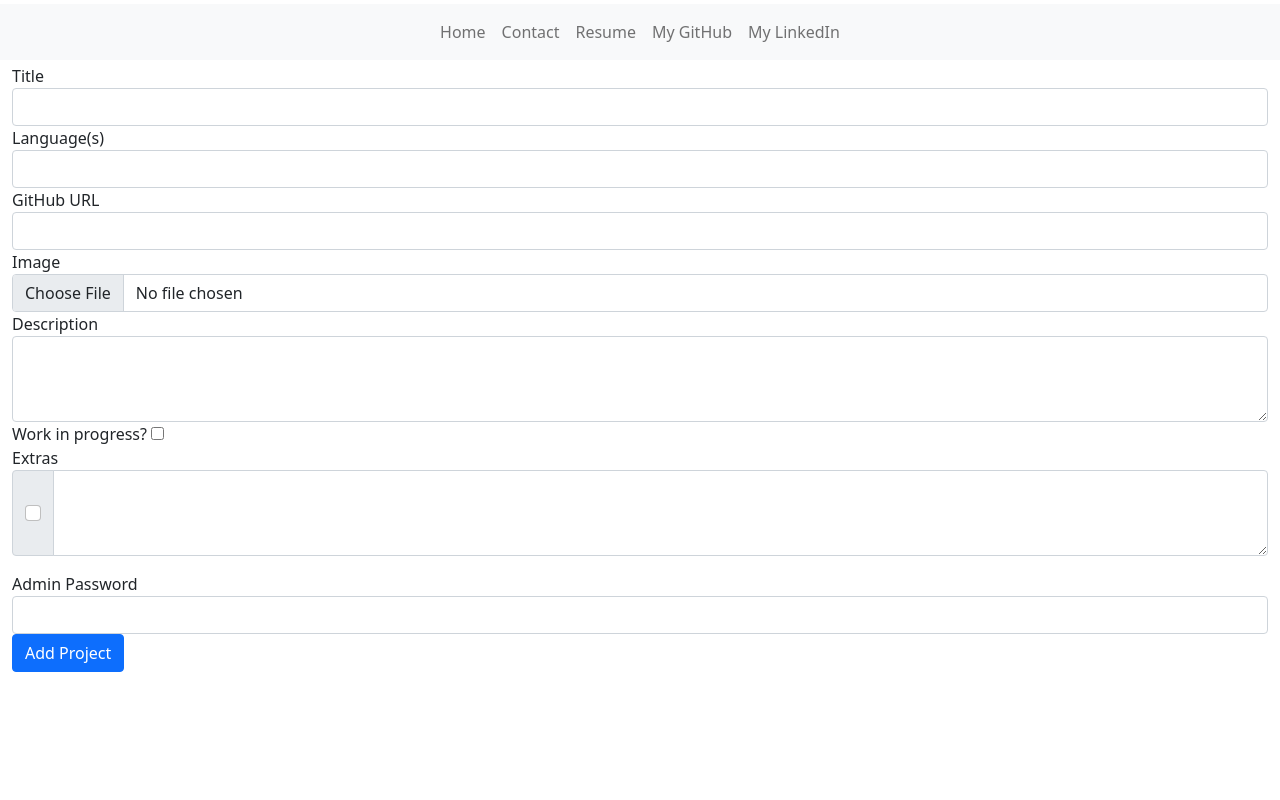
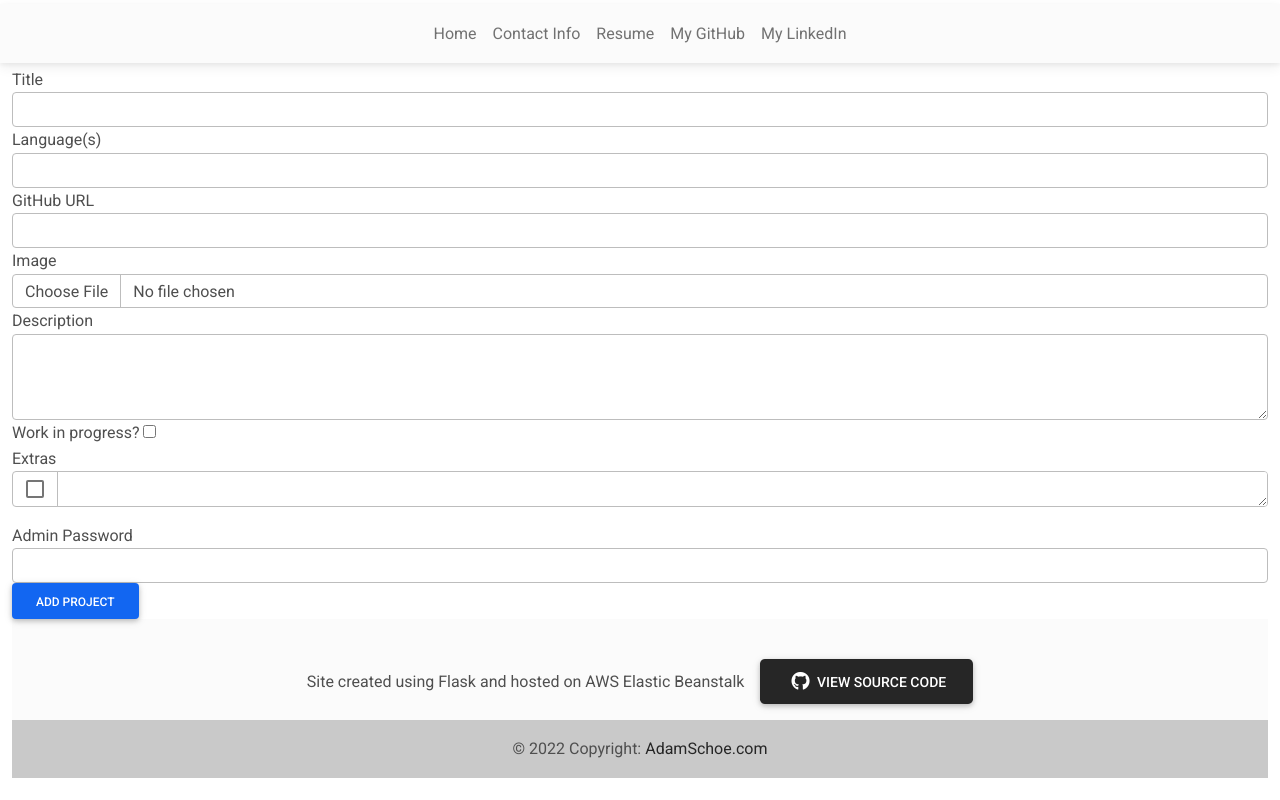
Before and after one commit to ASchoe311/adamschoe.com, a Flask app: page /addproject in a window 1280 px wide. Run offline with Flask 2, Linux system fonts and the light colour scheme; parts of the project's set-up code (start-up, migrations or seed data) failed here and were passed over.

Commit message:
Fresh updates

```diff
--- a/sql/data.sql
+++ b/sql/data.sql
@@ -4,7 +4,7 @@
 VALUES ('EasyTuya', 'https://github.com/ASchoe311/EasyTuya', 'tuyaimg.png',
 "EasyTuya is a package containing nearly all needed functionality for interacting with your Tuya powered IOT devices through Python and Tuya's web API.", 'Python', TRUE);
 INSERT INTO projects(title, github_url, `image`, `description`, languages, is_wip)
-VALUES ('QueueBot', 'https://github.com/ASchoe311/RicksDoorQueue', 'queuebotimg.png', "QueueBot is a chat bot that runs in the staff GroupMe chat of my work. Since I and a majority of my coworkers are students, we often need shifts picked up. With a few simple commands QueueBot can keep track of the shift pickup queue for each day to simplify this process.", 'JavaScript,HTML', FALSE);
+VALUES ('QueueBot', 'https://github.com/ASchoe311/RicksDoorQueue', 'queuebotimg.png', "QueueBot is a chat bot that runs in the staff GroupMe chat of my work. Since I and a majority of my coworkers are students, we often need shifts picked up. With a few simple commands QueueBot can keep track of the shift pickup queue for each day to simplify this process.", 'NodeJS,HTML5', FALSE);
 
 INSERT INTO extras(proj_id, disp_text, `url`)
 VALUES (3, "Live Queue Site", "http://doorqueue.adamschoe.com");
--- a/templates/addproject.html
+++ b/templates/addproject.html
@@ -47,3 +47,12 @@
             <button type="submit" class="btn btn-primary">Add Project</button>
         </form>
 {% endblock %}
+{% block FabMenu %}
+{{ super() }}
+{% endblock %}
+{% block footer %}
+{{ super() }}
+{% endblock %}
+{% block JS %}
+{{ super() }}
+{% endblock %}
--- a/templates/base.html
+++ b/templates/base.html
@@ -10,38 +10,44 @@
     <link rel="stylesheet" href="{{url_for('static', filename='css/style.css')}}" type="text/css">
 
     <!-- CSS only -->
-    <link href="https://cdn.jsdelivr.net/npm/bootstrap@5.1.3/dist/css/bootstrap.min.css" rel="stylesheet" integrity="sha384-1BmE4kWBq78iYhFldvKuhfTAU6auU8tT94WrHftjDbrCEXSU1oBoqyl2QvZ6jIW3" crossorigin="anonymous">
-    <!-- JavaScript Bundle with Popper -->
-    <script src="https://cdn.jsdelivr.net/npm/bootstrap@5.1.3/dist/js/bootstrap.bundle.min.js" integrity="sha384-ka7Sk0Gln4gmtz2MlQnikT1wXgYsOg+OMhuP+IlRH9sENBO0LRn5q+8nbTov4+1p" crossorigin="anonymous"></script>
-    <!-- jQuery -->
-    <script src="https://cdn.jsdelivr.net/npm/jquery@3.5.1/dist/jquery.slim.min.js" integrity="sha256-4+XzXVhsDmqanXGHaHvgh1gMQKX40OUvDEBTu8JcmNs=" crossorigin></script>
+    <!-- <link href="https://cdn.jsdelivr.net/npm/bootstrap@5.1.3/dist/css/bootstrap.min.css" rel="stylesheet" integrity="sha384-1BmE4kWBq78iYhFldvKuhfTAU6auU8tT94WrHftjDbrCEXSU1oBoqyl2QvZ6jIW3" crossorigin="anonymous"> -->
 
+    <!-- Font Awesome -->
+    <link
+    href="https://cdnjs.cloudflare.com/ajax/libs/font-awesome/5.15.1/css/all.min.css"
+    rel="stylesheet"
+    />
+    <!-- Google Fonts -->
+    <link
+    href="https://fonts.googleapis.com/css?family=Roboto:300,400,500,700&display=swap"
+    rel="stylesheet"
+    />
+    <!-- MDB -->
+    <link
+    href="https://cdnjs.cloudflare.com/ajax/libs/mdb-ui-kit/3.10.2/mdb.min.css"
+    rel="stylesheet"
+    />
 
     {% endblock %}
 </head>
 
 <body>
     {% block header %}
-    <header class="site-header py-1">
-        <nav class="navbar navbar-expand-md navbar-light bg-light">
-            <div class="container-fluid">
-                <button class="navbar-toggler" type="button" data-bs-toggle="collapse" data-bs-target="#navbarTogglerDemo01" aria-controls="navbarTogglerDemo01" aria-expanded="false" aria-label="Toggle navigation">
-                    <span class="navbar-toggler-icon"></span>
-                </button>
-                <div class="collapse navbar-collapse justify-content-md-center" id="navbarTogglerDemo01">
+    <header class="site-header py-1 d-none d-md-block sticky-top">
+        <nav class="navbar navbar-expand-md navbar-light bg-light justify-content-md-center">
             <ul class="navbar-nav mb-2 mb-lg-0 align-items-center">
                 <li class="nav-item">
                     {% if page == 'index' %}
-                            <a class="nav-link active" aria-current="page" href="{{ url_for('show_index') }}">Home</a>
+                    <a class="nav-link active" aria-current="page" href="{{ url_for('show_index') }}">| Home |</a>
                     {% else %}
                     <a class="nav-link" href="{{ url_for('show_index') }}">Home</a>
                     {% endif %}
                 </li>
                 <li class="nav-item">
                     {% if page == 'contact' %}
-                            <a class="nav-link active" aria-current="page" href="{{ url_for('show_contact_info') }}">Contact Info</a>
+                    <a class="nav-link active" aria-current="page" href="{{ url_for('show_contact_info') }}">| Contact Info |</a>
                     {% else %}
-                            <a class="nav-link" href="{{ url_for('show_contact_info') }}">Contact</a>
+                    <a class="nav-link" href="{{ url_for('show_contact_info') }}">Contact Info</a>
                     {% endif %}
                 </li>
                 <li class="nav-item">
@@ -58,37 +64,70 @@
                     <a class="nav-link" href="https://www.linkedin.com/in/adam-schoenfeld-020133187/" target="_blank">My LinkedIn</a>
                 </li>
             </ul>
-                </div>
-            </div>
         </nav>
     </header>
     {% endblock %}
     <div class="container-fluid">
     {% block body %}{% endblock %}
     </div>
-    <!-- {% block FabMenu %}
-    <div class="fab-actions">
-        <div class="btn-float-dropdown dropup">
-            <button aria-expanded="false" aria-haspopup="true" class="btn btn-float btn-float-extended btn-primary" data-bs-toggle="dropdown" type="button">
-                Menu</button>
-            <div class="dropdown-menu">
-              <a href="mailto:aschoe@umich.edu">
-                  <button class="btn btn-float btn-float-extended btn-light" type="button">
-                      <i class="material-icons">email</i>Email Me</button>
+    {% block FabMenu %}
+    <div class="fixed-action-btn d-md-none" id="fixed1">
+        <a class="btn btn-floating btn-primary btn-lg" style="background-color: #f44336;">
+            <i class="fas fa-bars"></i>
         </a>
-              <a href="https://github.com/ASchoe311" target="_blank">
-                  <button class="btn btn-float btn-float-extended btn-light" type="button">
-                      <i class="material-icons">assignment_ind</i>LinkedIn</button>
+        <ul class="list-unstyled">
+            <li>
+                <a class="btn btn-primary btn-floating btn-lg" href="https://www.linkedin.com/in/adam-schoenfeld-020133187/" target="_blank">
+                    <i class="fab fa-linkedin-in"></i>
                 </a>
-              <a href="https://github.com/ASchoe311" target="_blank">
-                  <button class="btn btn-float btn-float-extended btn-light" type="button">
-                      <i class="material-icons">code</i>GitHub</button>
+            </li>
+            <li>
+                <a class="btn btn-dark btn-floating btn-lg" href="https://github.com/ASchoe311" target="_blank">
+                    <i class="fab fa-github"></i>
                 </a>
+            </li>
+            <li>
+              <a class="btn btn-primary btn-floating btn-lg" href="{{ url_for('show_resume') }}" target="_blank" style="background-color: #4caf50;">
+                  <i class="fas fa-file-pdf"></i>
+              </a>
+            </li>
+            <li>
+                <a class="btn btn-primary btn-floating btn-lg" href="{{ url_for('show_contact_info') }}" style="background-color: #2196f3;">
+                    <i class="fas fa-address-card"></i>
+                </a>
+              </li>
+            <li>
+                <a class="btn btn-primary btn-floating btn-lg" href="{{ url_for('show_index') }}" style="background-color: #4caf50;">
+                    <i class="fas fa-home"></i>
+                </a>
+            </li>
+        </ul>
     </div>
+    {% endblock %}
+    {% block footer %}
+    <footer class="bg-light text-center text-lg-start pt-3">
+        <div class="container p-4 pb-0">
+            <!-- Section: CTA -->
+            <section class="">
+              <p class="d-flex justify-content-center align-items-center">
+                <span class="me-3">Site created using Flask and hosted on AWS Elastic Beanstalk</span>
+                <a class="btn btn-dark btn-lg" href="https://github.com/ASchoe311/adamschoe.com" target="_blank">
+                    <i class="fab fa-github fa-lg px-1"></i>
+                    View Source Code
+                </a>
+              </p>
+            </section>
+            <!-- Section: CTA -->
         </div>
+        <!-- Copyright -->
+        <div class="text-center p-3" style="background-color: rgba(0, 0, 0, 0.2);">
+          © 2022 Copyright:
+          <a class="text-dark" href="http://adamschoe.com/">AdamSchoe.com</a>
         </div>
-    {% endblock %} -->
-    {% block GAnalytics %}
+        <!-- Copyright -->
+    </footer>
+    {% endblock %}
+    {% block JS %}
     <!-- Global site tag (gtag.js) - Google Analytics -->
     <script async src="https://www.googletagmanager.com/gtag/js?id=G-86XXERM6X9"></script>
     <script>
@@ -98,7 +137,21 @@
 
       gtag('config', 'G-86XXERM6X9');
     </script>
+
+    <!-- MDB -->
+    <script
+        type="text/javascript"
+        src="https://cdnjs.cloudflare.com/ajax/libs/mdb-ui-kit/3.10.2/mdb.min.js">
+    </script>
+
+    <!-- jQuery -->
+    <script src="https://cdn.jsdelivr.net/npm/jquery@3.5.1/dist/jquery.slim.min.js" integrity="sha256-4+XzXVhsDmqanXGHaHvgh1gMQKX40OUvDEBTu8JcmNs=" crossorigin></script>
+
+    <!-- JavaScript Bundle with Popper -->
+    <script src="https://cdn.jsdelivr.net/npm/bootstrap@5.1.3/dist/js/bootstrap.bundle.min.js" integrity="sha384-ka7Sk0Gln4gmtz2MlQnikT1wXgYsOg+OMhuP+IlRH9sENBO0LRn5q+8nbTov4+1p" crossorigin="anonymous"></script>
+
     {% endblock %}
+
 </body>
 
 </html>
```
Also changed, not shown: templates/changeresume.html (+9 -0 lines), templates/contact.html (+7 -1 lines), templates/index.html (+12 -3 lines), sql/db.sqlite3. Lines whose indentation alone changed are shown as unchanged.
